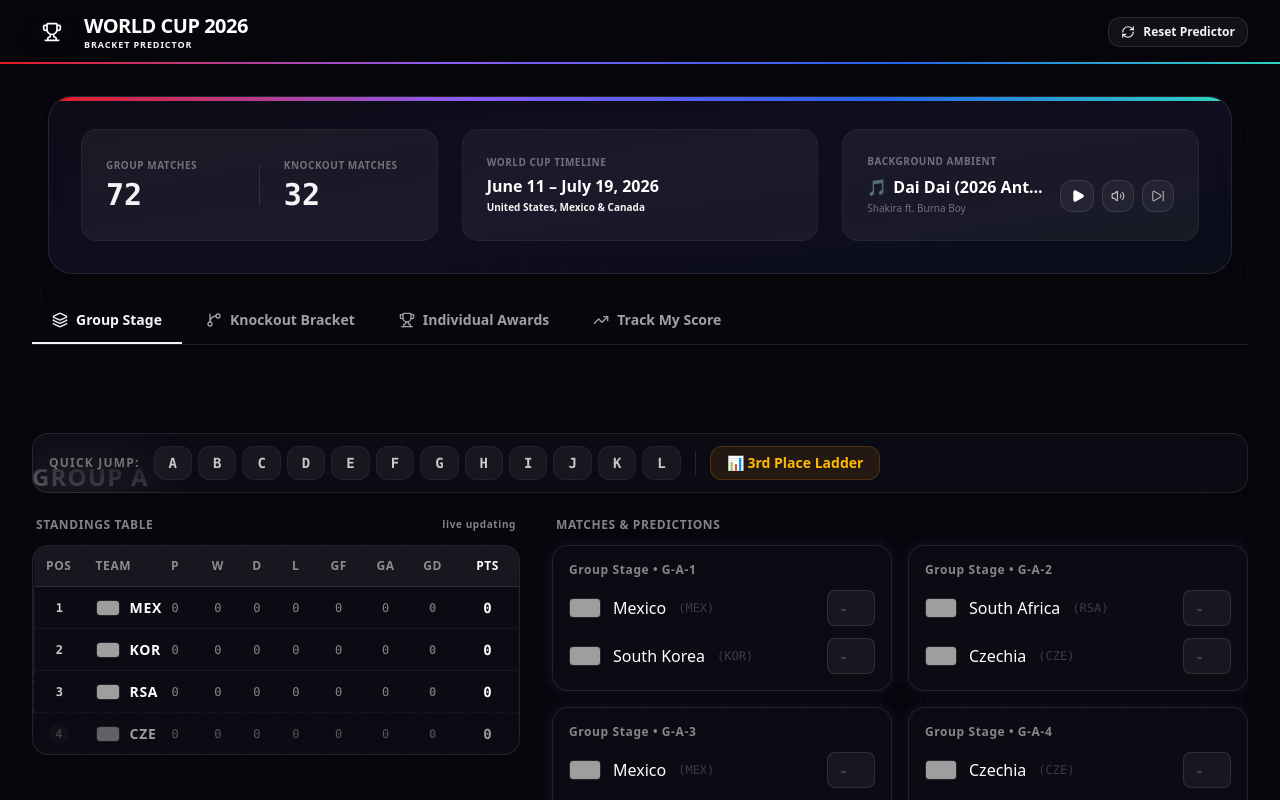
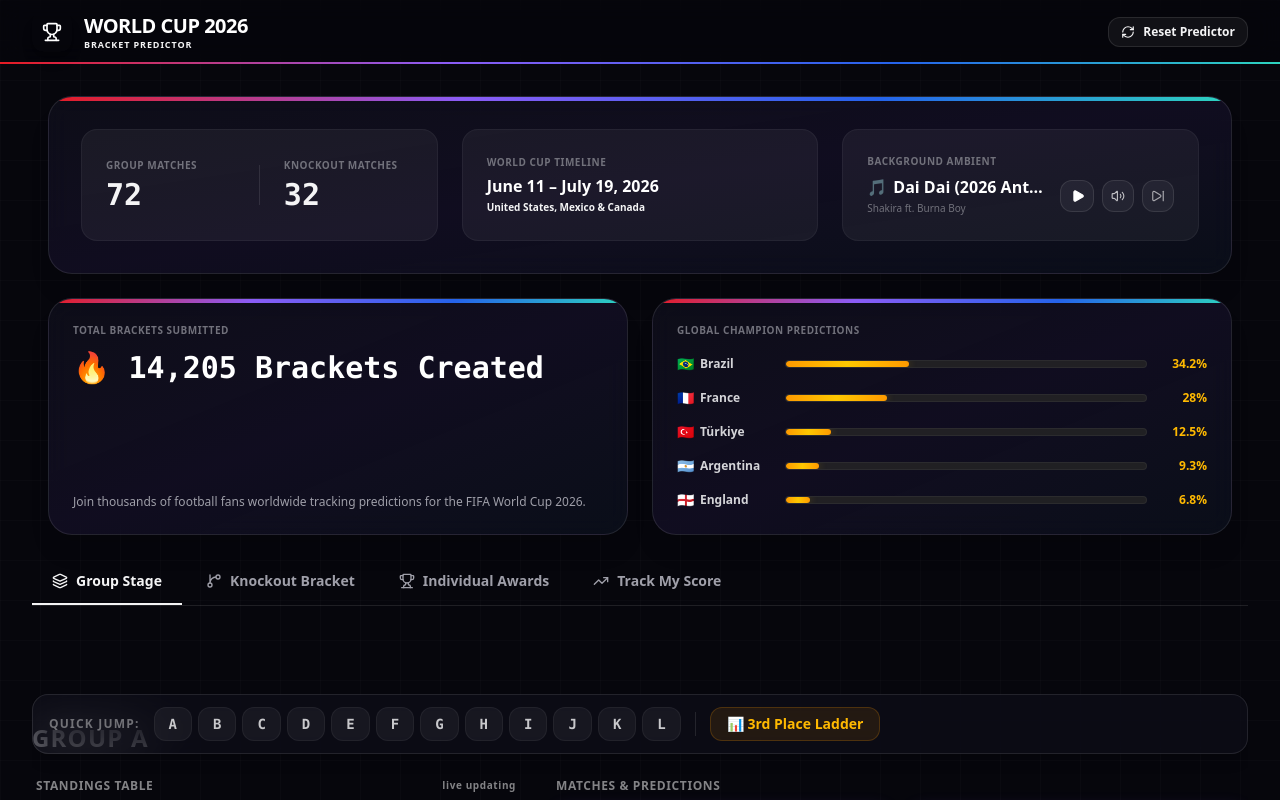
Before and after one commit to alpermcelebi/wc2026, a Next.js app: page / in a window 1280 px wide. Shown: the top 800 px of the page. Built offline with nearby package versions, Linux system fonts and the light colour scheme; no server answers; the database is empty; grey boxes are pictures that could not be loaded.

Commit message:
Implement Community Insights and Statistics feature with live database queries, caching and micro-interactions

```diff
--- /dev/null
+++ b/app/api/community-stats/route.ts
@@ -0,0 +1,145 @@
+import { NextResponse } from 'next/server';
+import { supabase, isSupabaseConfigured } from '../../../utils/supabaseClient';
+
+export const revalidate = 300; // Cache on Next.js/Vercel edge for 5 minutes (300 seconds)
+
+const CODE_TO_NAME: Record<string, string> = {
+  MEX: 'Mexico', KOR: 'South Korea', RSA: 'South Africa', CZE: 'Czechia',
+  CAN: 'Canada', BIH: 'Bosnia', QAT: 'Qatar', SUI: 'Switzerland',
+  BRA: 'Brazil', MAR: 'Morocco', SCO: 'Scotland', HAI: 'Haiti',
+  USA: 'United States', AUS: 'Australia', PAR: 'Paraguay', TUR: 'Türkiye',
+  GER: 'Germany', ECU: 'Ecuador', CIV: 'Ivory Coast', CUW: 'Curaçao',
+  NED: 'Netherlands', JPN: 'Japan', TUN: 'Tunisia', SWE: 'Sweden',
+  BEL: 'Belgium', IRN: 'Iran', EGY: 'Egypt', NZL: 'New Zealand',
+  ESP: 'Spain', URU: 'Uruguay', KSA: 'Saudi Arabia', CPV: 'Cape Verde',
+  FRA: 'France', SEN: 'Senegal', NOR: 'Norway', IRQ: 'Iraq',
+  ARG: 'Argentina', ALG: 'Algeria', AUT: 'Austria', JOR: 'Jordan',
+  ENG: 'England', COL: 'Colombia', UZB: 'Uzbekistan', COD: 'DR Congo',
+  POR: 'Portugal', CRO: 'Croatia', PAN: 'Panama', GHA: 'Ghana',
+};
+
+const getName = (code: string) => CODE_TO_NAME[code] || code;
+
+// In-Memory cache fallback for serverless instances
+let cachedStats: any = null;
+let lastFetched = 0;
+const CACHE_DURATION = 5 * 60 * 1000; // 5 minutes in ms
+
+const MOCK_STATS = {
+  success: true,
+  total_brackets_count: 14205,
+  champion_distribution: [
+    { code: 'BRA', name: 'Brazil', percentage: 34.2 },
+    { code: 'FRA', name: 'France', percentage: 28.0 },
+    { code: 'TUR', name: 'Türkiye', percentage: 12.5 },
+    { code: 'ARG', name: 'Argentina', percentage: 9.3 },
+    { code: 'ENG', name: 'England', percentage: 6.8 },
+  ]
+};
+
+export async function GET() {
+  try {
+    const now = Date.now();
+    if (cachedStats && (now - lastFetched < CACHE_DURATION)) {
+      return NextResponse.json(cachedStats, {
+        headers: {
+          'Cache-Control': 'public, s-maxage=300, stale-while-revalidate=59'
+        }
+      });
+    }
+
+    if (!isSupabaseConfigured) {
+      return NextResponse.json(MOCK_STATS, {
+        headers: {
+          'Cache-Control': 'public, s-maxage=300, stale-while-revalidate=59'
+        }
+      });
+    }
+
+    // Fetch the predictions column from user_brackets
+    const { data, error } = await supabase
+      .from('user_brackets')
+      .select('predictions_data');
+
+    if (error) {
+      console.error('Supabase error fetching stats:', error);
+      // Fallback to mock data on db errors
+      return NextResponse.json(MOCK_STATS);
+    }
+
+    const totalCount = data?.length || 0;
+    if (totalCount === 0) {
+      return NextResponse.json(MOCK_STATS);
+    }
+
+    const champCounts: Record<string, number> = {};
+
+    for (const row of data || []) {
+      const matches = row.predictions_data?.matches;
+      if (!matches) continue;
+
+      const finalMatch = matches['FINAL'];
+      if (!finalMatch) continue;
+
+      const homeCode = finalMatch.homeTeam?.code;
+      const awayCode = finalMatch.awayTeam?.code;
+      const homeScore = finalMatch.homeScore;
+      const awayScore = finalMatch.awayScore;
+      const homePens = finalMatch.homePenalties;
+      const awayPens = finalMatch.awayPenalties;
+
+      let winnerCode = '';
+      if (homeScore !== null && awayScore !== null) {
+        if (homeScore > awayScore) {
+          winnerCode = homeCode;
+        } else if (awayScore > homeScore) {
+          winnerCode = awayCode;
+        } else if (homePens !== null && awayPens !== null) {
+          winnerCode = homePens > awayPens ? homeCode : awayCode;
+        }
+      }
+
+      if (winnerCode) {
+        champCounts[winnerCode] = (champCounts[winnerCode] || 0) + 1;
+      }
+    }
+
+    const totalWithWinner = Object.values(champCounts).reduce((a, b) => a + b, 0);
+
+    // Sort and convert to percentage
+    let championDistribution = Object.entries(champCounts)
+      .map(([code, count]) => {
+        const percentage = totalWithWinner > 0 ? (count / totalWithWinner) * 100 : 0;
+        return {
+          code,
+          name: getName(code),
+          percentage: parseFloat(percentage.toFixed(1))
+        };
+      })
+      .sort((a, b) => b.percentage - a.percentage);
+
+    // If no winner predictions calculated, fallback to mock distribution
+    if (championDistribution.length === 0) {
+      championDistribution = MOCK_STATS.champion_distribution;
+    }
+
+    const result = {
+      success: true,
+      total_brackets_count: totalCount > 0 ? totalCount : MOCK_STATS.total_brackets_count,
+      champion_distribution: championDistribution
+    };
+
+    cachedStats = result;
+    lastFetched = now;
+
+    return NextResponse.json(result, {
+      headers: {
+        'Cache-Control': 'public, s-maxage=300, stale-while-revalidate=59'
+      }
+    });
+
+  } catch (err: any) {
+    console.error('Error computing community stats:', err);
+    return NextResponse.json(MOCK_STATS);
+  }
+}
--- a/app/page.tsx
+++ b/app/page.tsx
@@ -14,6 +14,42 @@
 import { serializePredictions } from '../utils/shareCompression';
 import { calculateBracketScore, generateMockActualResults } from '../utils/scoringEngine';
 
+const CODE_TO_EMOJI: Record<string, string> = {
+  ARG: '🇦🇷', FRA: '🇫🇷', BRA: '🇧🇷', ENG: '🏴󠁧󠁢󠁥󠁮󠁧󠁿', GER: '🇩🇪',
+  ESP: '🇪🇸', POR: '🇵🇹', NED: '🇳🇱', BEL: '🇧🇪', ITA: '🇮🇹',
+  TUR: '🇹🇷', USA: '🇺🇸', MEX: '🇲🇽', CAN: '🇨🇦', MAR: '🇲🇦',
+  COL: '🇨🇴', URU: '🇺🇾', CRO: '🇭🇷', SEN: '🇸🇳', JPN: '🇯🇵',
+  KOR: '🇰🇷', SUI: '🇨🇭', SWE: '🇸🇪', NOR: '🇳🇴', AUT: '🇦🇹',
+  DEN: '🇩🇰', UKR: '🇺🇦', POL: '🇵🇱', ROU: '🇷🇴', HUN: '🇭🇺',
+  SCO: '🏴󠁧󠁢󠁳󠁣󠁴󠁿', WAL: '🏴󠁧󠁢󠁷󠁬󠁳󠁿', CZE: '🇨🇿', GRE: '🇬🇷',
+};
+
+const getFlagEmoji = (code: string) => CODE_TO_EMOJI[code.toUpperCase()] || '🏳️';
+
+const CountUpTicker = ({ value }: { value: number }) => {
+  const [count, setCount] = useState(0);
+
+  useEffect(() => {
+    let startTimestamp: number | null = null;
+    const step = (timestamp: number) => {
+      if (!startTimestamp) startTimestamp = timestamp;
+      const progress = Math.min((timestamp - startTimestamp) / 1000, 1);
+      setCount(Math.floor(progress * value));
+      if (progress < 1) {
+        window.requestAnimationFrame(step);
+      }
+    };
+    window.requestAnimationFrame(step);
+  }, [value]);
+
+  return <span>🔥 {count.toLocaleString()} Brackets Created</span>;
+};
+
+interface CommunityStats {
+  total_brackets_count: number;
+  champion_distribution: Array<{ code: string; name: string; percentage: number }>;
+}
+
 export default function Home() {
   const [activeTab, setActiveTab] = useState<'groups' | 'bracket' | 'thirds' | 'awards' | 'track'>('groups');
 
@@ -25,6 +61,22 @@
 
   const [savedBracketCode, setSavedBracketCode] = useState<string | null>(null);
   const [isSaving, setIsSaving] = useState(false);
+  const [stats, setStats] = useState<CommunityStats | null>(null);
+
+  useEffect(() => {
+    const fetchStats = async () => {
+      try {
+        const res = await fetch('/api/community-stats');
+        const data = await res.json();
+        if (data.success) {
+          setStats(data);
+        }
+      } catch (err) {
+        console.error('Error fetching community stats:', err);
+      }
+    };
+    fetchStats();
+  }, []);
 
   const { thirdPlaceLadder, resetTournament, matches, awards, setAwardPrediction, groups, loadPredictions, trackedPredictions, setTrackedPredictions, compareMode } = useTournamentStore();
 
@@ -253,6 +305,58 @@
           </div>
         </div>
 
+        {/* Community Insights & Statistics */}
+        {stats && (
+          <div className="w-full px-4 box-border max-w-full">
+            <div className="grid grid-cols-1 md:grid-cols-2 gap-6 w-full items-stretch">
+              {/* Metric A: Global Participant Counter */}
+              <div className="relative overflow-hidden rounded-3xl border border-white/10 bg-gradient-to-br from-[#0f0f1b]/80 via-[#130f24]/85 to-[#0b101c]/80 backdrop-blur-md p-6 shadow-xl flex flex-col justify-between min-h-[160px]">
+                <div className="absolute top-0 left-0 right-0 h-1 bg-brand-gradient" />
+                <div>
+                  <span className="text-[10px] text-zinc-500 uppercase font-black tracking-wider block">
+                    TOTAL BRACKETS SUBMITTED
+                  </span>
+                  <h3 className="text-2xl sm:text-3xl font-black text-white mt-3 font-mono">
+                    <CountUpTicker value={stats.total_brackets_count} />
+                  </h3>
+                </div>
+                <p className="text-xs text-zinc-400 mt-2">
+                  Join thousands of football fans worldwide tracking predictions for the FIFA World Cup 2026.
+                </p>
+              </div>
+
+              {/* Metric B: The Champion Odds Grid */}
+              <div className="relative overflow-hidden rounded-3xl border border-white/10 bg-gradient-to-br from-[#0f0f1b]/80 via-[#130f24]/85 to-[#0b101c]/80 backdrop-blur-md p-6 shadow-xl flex flex-col justify-between">
+                <div className="absolute top-0 left-0 right-0 h-1 bg-brand-gradient" />
+                <div>
+                  <span className="text-[10px] text-zinc-500 uppercase font-black tracking-wider block mb-4">
+                    GLOBAL CHAMPION PREDICTIONS
+                  </span>
+                  <div className="space-y-3.5">
+                    {stats.champion_distribution.slice(0, 5).map((item) => (
+                      <div key={item.code} className="flex items-center gap-3 w-full">
+                        <div className="w-24 text-xs font-bold text-zinc-300 flex items-center gap-1.5 flex-shrink-0">
+                          <span className="text-sm">{getFlagEmoji(item.code)}</span>
+                          <span className="truncate">{item.name}</span>
+                        </div>
+                        <div className="flex-1 bg-neutral-800/80 h-2 rounded-full overflow-hidden border border-white/5 relative">
+                          <div
+                            className="h-full bg-gradient-to-r from-amber-500 via-yellow-400 to-amber-500 rounded-full shadow-[0_0_8px_rgba(234,179,8,0.3)] transition-all duration-1000 ease-out"
+                            style={{ width: `${item.percentage}%` }}
+                          />
+                        </div>
+                        <div className="w-12 text-right text-xs font-black text-amber-400 flex-shrink-0">
+                          {item.percentage}%
+                        </div>
+                      </div>
+                    ))}
+                  </div>
+                </div>
+              </div>
+            </div>
+          </div>
+        )}
+
         {/* Navigation Tabs */}
         <div className="flex border-b border-white/10 gap-1 overflow-x-auto scrollbar-none">
           <button
```
